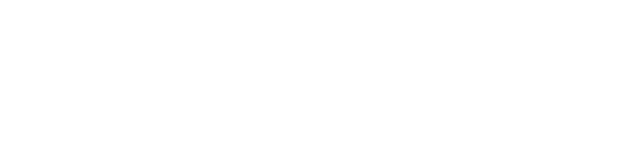
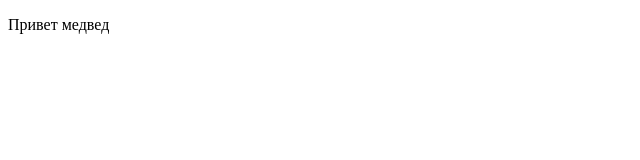
Before and after one commit to esoroban/learn1, a plain HTML site: page index.html in a window 1280 px wide. Shown: the whole page, without its empty margins (0-640 px from the left). Drawn offline with Linux system fonts and the light colour scheme.

Commit message:
Это второй коммит

```diff
--- a/index.html
+++ b/index.html
@@ -6,6 +6,7 @@
     <title>Document</title>
 </head>
 <body>
+    <p>Привет медвед</p>
  <script src="script.js"></script>
 </body>
 </html>
```
